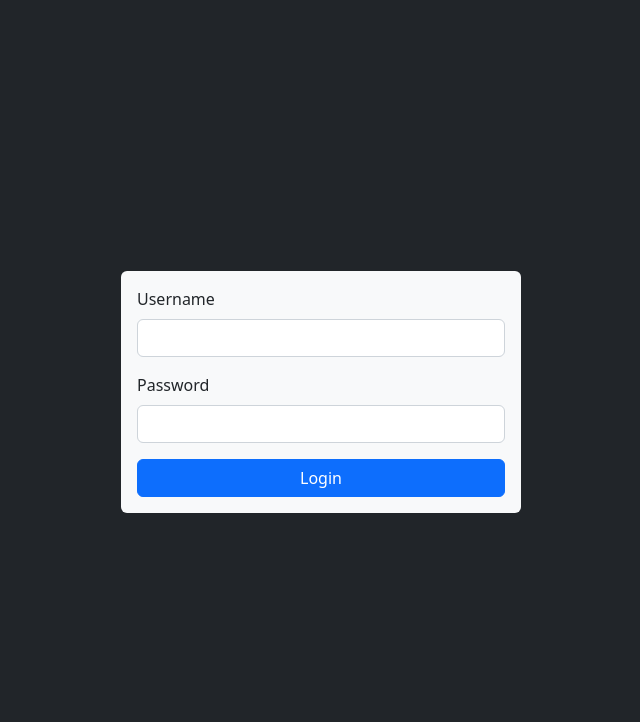
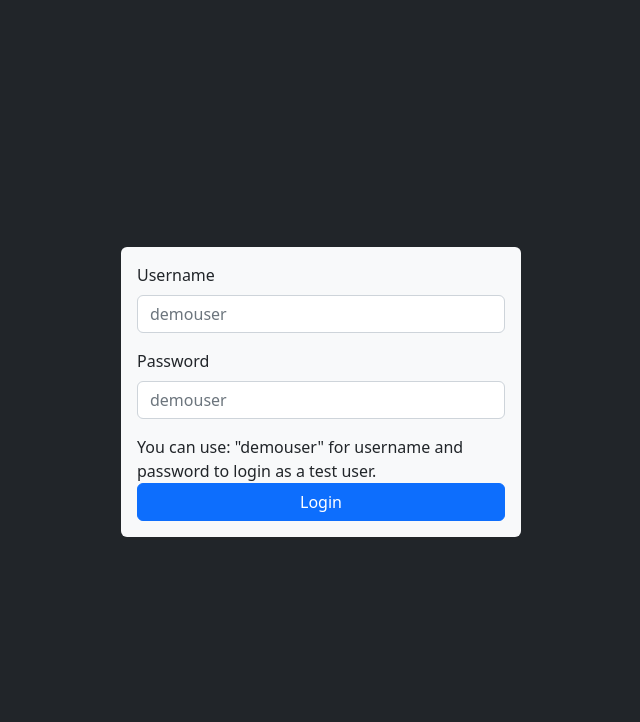
Before and after one commit to muhammad-ahmed02/DataBridge, a Django app: page /login/ in a window 1280 px wide. Shown: the part 56-778 px from the top of the page, without its empty margins (319-959 px from the left). Run offline with Django 4.2, Linux system fonts and the light colour scheme.

Commit message:
added demouser creds on login page

```diff
--- a/templates/aws/login.html
+++ b/templates/aws/login.html
@@ -10,12 +10,13 @@ Login
       {% csrf_token %}
       <div class="mb-3">
         <label for="username" class="form-label">Username</label>
-        <input type="text" class="form-control" id="username" name="username">
+        <input type="text" class="form-control" id="username" name="username" placeholder="demouser">
       </div>
       <div class="mb-3">
         <label for="password" class="form-label">Password</label>
-        <input type="password" class="form-control" id="password" name="password">
+        <input type="password" class="form-control" id="password" name="password" placeholder="demouser">
       </div>
+      <span>You can use: "demouser" for username and password to login as a test user.</span>
       <button type="submit" class="btn btn-primary w-100 text-center">Login</button>
     </form>
 </div>
```
Also changed, not shown: data_bridge/settings.py (line endings or trailing spaces), 1 other file.
